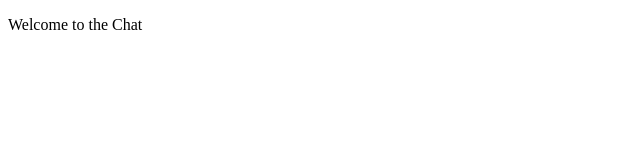
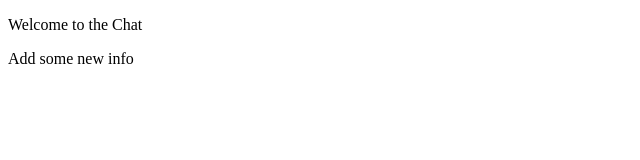
Before and after one commit to space-adventurer/node-chat, a website: page public/index.html in a window 1280 px wide. Shown: the whole page, without its empty margins (0-640 px from the left). Drawn offline with Linux system fonts and the light colour scheme.

Commit message:
Test commit

```diff
--- a/public/index.html
+++ b/public/index.html
@@ -6,5 +6,6 @@
 </head>
 <body>
     <p>Welcome to the Chat</p>
+    <p>Add some new info</p>
 </body>
 </html>
```
